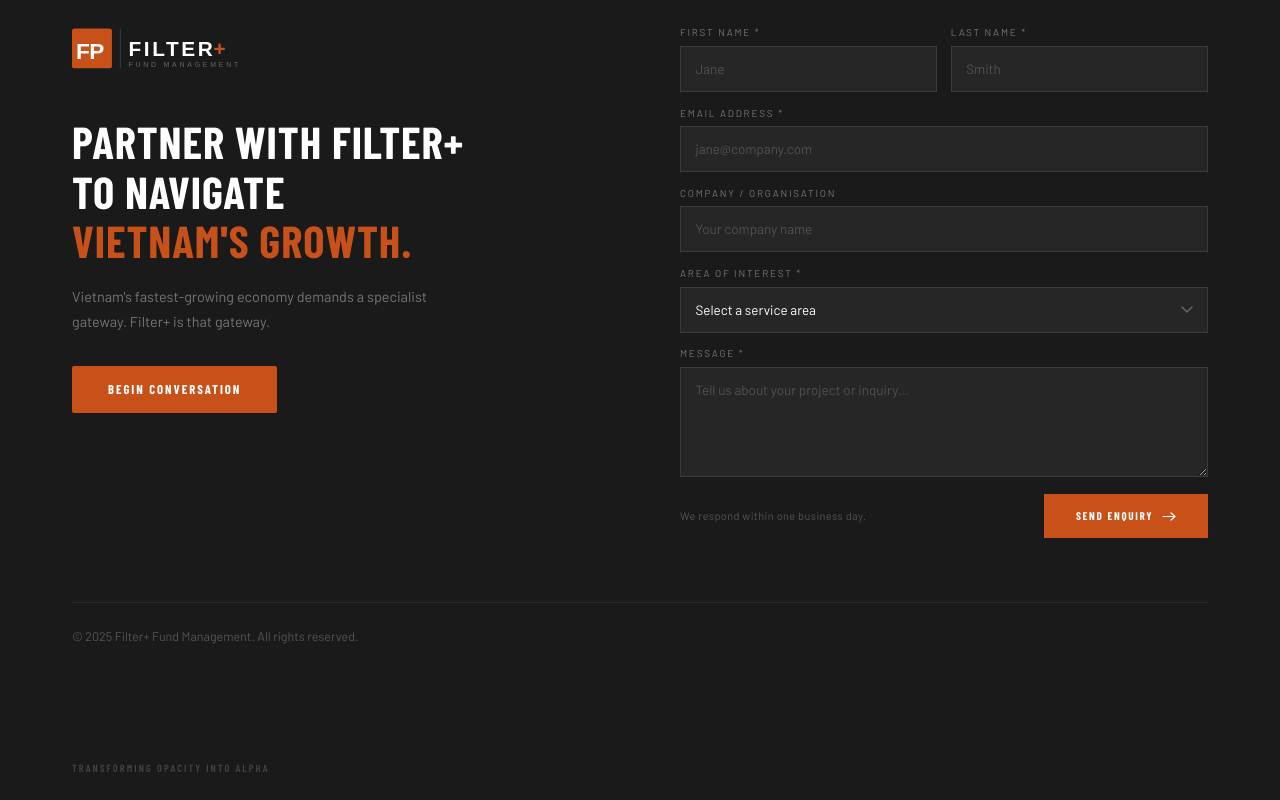
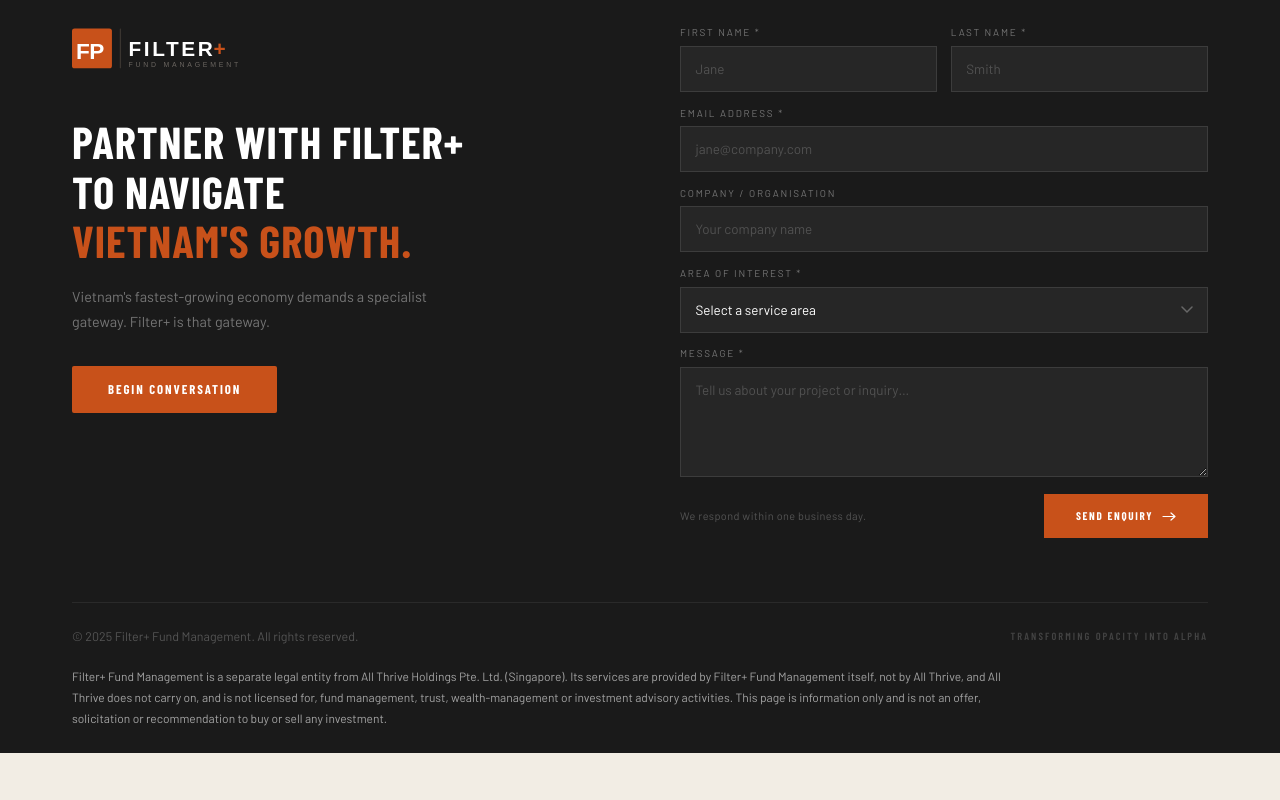
Before and after one commit to allthrive5/allthrive5, a plain HTML site: page filterplus.html in a window 1280 px wide. Shown: the part 6833-7633 px from the top of the page. After the commit the page ends 7586 px from the top, so only its background shows below. Drawn offline with nearby package versions, Linux system fonts and the light colour scheme.

Commit message:
Add files via upload

```diff
--- a/filterplus.html
+++ b/filterplus.html
@@ -955,7 +955,7 @@
       <!-- Bottom bar -->
       <div style="border-top:1px solid rgba(255,255,255,0.07);padding:1.5rem 0;display:flex;flex-wrap:wrap;justify-content:space-between;align-items:center;gap:1rem;">
         <p style="font-family:var(--font-body);font-size:0.78rem;color:rgba(255,255,255,0.25);">© 2025 Filter+ Fund Management. All rights reserved.</p>
-        <div style="max-width:60rem;margin:1.5rem auto 0;font-size:0.72rem;line-height:1.7;opacity:0.6;">Filter+ Fund Management is a separate legal entity from All Thrive Holdings Pte. Ltd. (Singapore). Its services are provided by Filter+ Fund Management itself, not by All Thrive, and All Thrive does not carry on, and is not licensed for, fund management, trust, wealth-management or investment advisory activities. This page is information only and is not an offer, solicitation or recommendation to buy or sell any investment.</div>
+        <div style="flex-basis:100%;order:3;max-width:60rem;margin:0.25rem 0 0;font-family:var(--font-body);font-size:0.75rem;line-height:1.75;color:rgba(255,255,255,0.6);">Filter+ Fund Management is a separate legal entity from All Thrive Holdings Pte. Ltd. (Singapore). Its services are provided by Filter+ Fund Management itself, not by All Thrive, and All Thrive does not carry on, and is not licensed for, fund management, trust, wealth-management or investment advisory activities. This page is information only and is not an offer, solicitation or recommendation to buy or sell any investment.</div>
         <p style="font-family:var(--font-display);font-weight:600;font-size:0.65rem;letter-spacing:0.2em;text-transform:uppercase;color:rgba(255,255,255,0.18);">Transforming Opacity Into Alpha</p>
       </div>
 
```
Also changed, not shown: theobsidian.html (+1 -1 lines).
